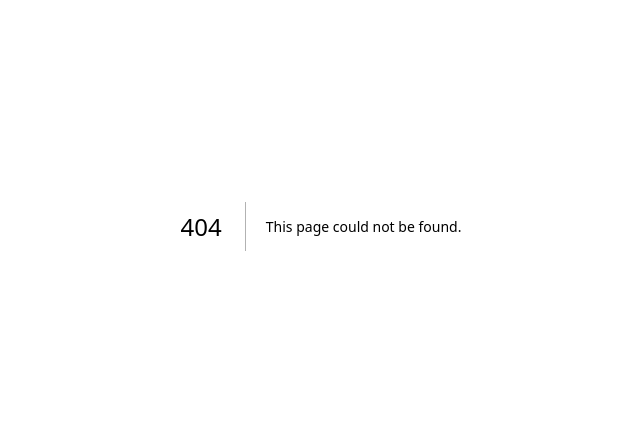
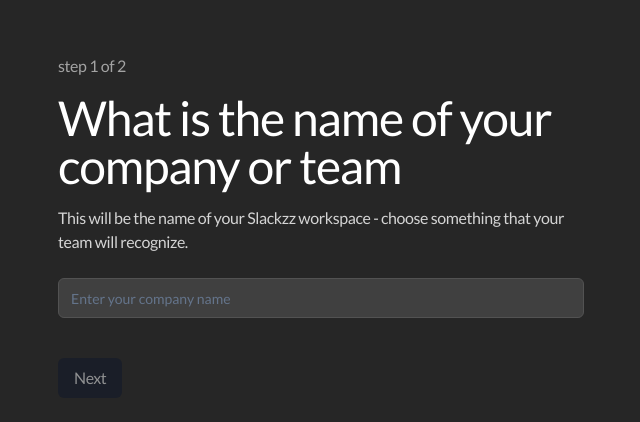
Before and after one commit to t-miyagi-project/slackzz, a Next.js app: page /create-workspace in a window 1280 px wide. Before the commit this address had no page. Shown: the part 174-596 px from the top of the page, without its empty margins (319-959 px from the left). Built offline with nearby package versions, Linux system fonts and the light colour scheme.

Commit message:
createワークスペース

```diff
--- a/package.json
+++ b/package.json
@@ -24,7 +24,8 @@
     "react-icons": "^5.2.1",
     "tailwind-merge": "^2.4.0",
     "tailwindcss-animate": "^1.0.7",
-    "zod": "^3.23.8"
+    "zod": "^3.23.8",
+    "zustand": "^4.5.4"
   },
   "devDependencies": {
     "@types/node": "^20",
--- /dev/null
+++ b/src/app/create-workspace/page.tsx
@@ -0,0 +1,146 @@
+'use client';
+
+import { Button } from "@/components/ui/button";
+import { Input } from "@/components/ui/input";
+import Typography from "@/components/ui/typography";
+import { useCreateWorkspaceValues } from "@/hooks/create-workspace-values";
+import { useRouter } from "next/navigation";
+import { useState } from "react";
+
+const CreateWorkspace = () => {
+  const { currStep } = useCreateWorkspaceValues();
+
+  let stepInView = null;
+
+  switch (currStep) {
+    case 1:
+      stepInView = <Step1 />;
+      break;
+    case 2:
+      stepInView = <Step2 />;
+      break;
+    default:
+      stepInView = <Step1 />;
+  }
+  return (
+    <div className='w-screen h-screen grid place-content-center bg-neutral-800 text-white'>
+      <div className="p-3 max-w-[550px]">
+        <Typography
+          text={`step ${currStep} of 2`}
+          variant="p"
+          className="text-neutral-400"
+        />
+
+        {stepInView}
+      </div>
+    </div>
+  );
+};
+
+export default CreateWorkspace;
+
+const Step1 = () => {
+  const { name, updateValues, setCurrStep } = useCreateWorkspaceValues();
+
+  return (
+    <>
+      <Typography
+        text='What is the name of your company or team'
+        className='my-4'
+      />
+
+      <Typography
+        text='This will be the name of your Slackzz workspace - choose something that your team will recognize.'
+        className='text-neutral-300'
+        variant='p'
+      />
+
+      <form className='mt-6'>
+        <fieldset>
+          <Input
+            className='bg-neutral-700 text-white border-neutral-600'
+            type='text'
+            value={name}
+            placeholder='Enter your company name'
+            onChange={event => updateValues({ name: event.target.value })}
+          />
+          <Button
+            type='button'
+            className='mt-10'
+            onClick={() => setCurrStep(2)}
+            disabled={!name}
+          >
+            <Typography text='Next' variant='p' />
+          </Button>
+        </fieldset>
+      </form>
+    </>
+  );
+};
+
+const Step2 = () => {
+  const { setCurrStep, updateImageUrl, imageUrl, name } =
+    useCreateWorkspaceValues();
+  const [isSubmitting, setIsSubmitting] = useState(false);
+  const router = useRouter();
+
+  const handleSubmit = async () => {
+  };
+
+  return (
+    <>
+      <Button
+        size='sm'
+        className='text-white'
+        variant='link'
+        onClick={() => setCurrStep(1)}
+      >
+        <Typography text='Back' variant='p' />
+      </Button>
+
+      <form>
+        <Typography text='Add workspace avatar' className='my-4' />
+        <Typography
+          text='This image can be changed later in your workspace settings.'
+          className='text-neutral-300'
+          variant='p'
+        />
+        <fieldset
+          disabled={isSubmitting}
+          className='mt-6 flex flex-col items-center space-y-9'
+        >
+          {/* イメージアップロード */}
+          <div className='space-x-5'>
+            <Button
+              onClick={() => {
+                updateImageUrl('');
+                handleSubmit();
+              }}
+            >
+              <Typography text='Skip for now' variant='p' />
+            </Button>
+
+            {imageUrl ? (
+              <Button
+                type='button'
+                onClick={handleSubmit}
+                size='sm'
+                variant='destructive'
+              >
+                <Typography text='Submit' variant='p' />
+              </Button>
+            ) : (
+              <Button
+                type='button'
+                size='sm'
+                className='text-white bg-gray-500'
+              >
+                <Typography text='Select an Image' variant='p' />
+              </Button>
+            )}
+          </div>
+        </fieldset>
+      </form>
+    </>
+  );
+};
--- /dev/null
+++ b/src/hooks/create-workspace-values.ts
@@ -0,0 +1,20 @@
+//状態管理
+import { create } from "zustand";
+
+type CreateWorkSpaceValues = {
+  name: string;
+  imageUrl: string;
+  updateImageUrl: (url: string) => void;
+  updateValues: (values: Partial<CreateWorkSpaceValues>) => void;
+  currStep: number;
+  setCurrStep: (step: number) => void;
+};
+
+export const useCreateWorkspaceValues = create<CreateWorkSpaceValues>(set => ({
+  name: '',
+  imageUrl: '',
+  updateImageUrl: url => set({ imageUrl: url }),
+  updateValues: values => set(values),
+  currStep: 1,
+  setCurrStep: step => set({ currStep: step }),
+}));
```
Also changed, not shown: 1 other file (tests, documents, lock files or other folders).
